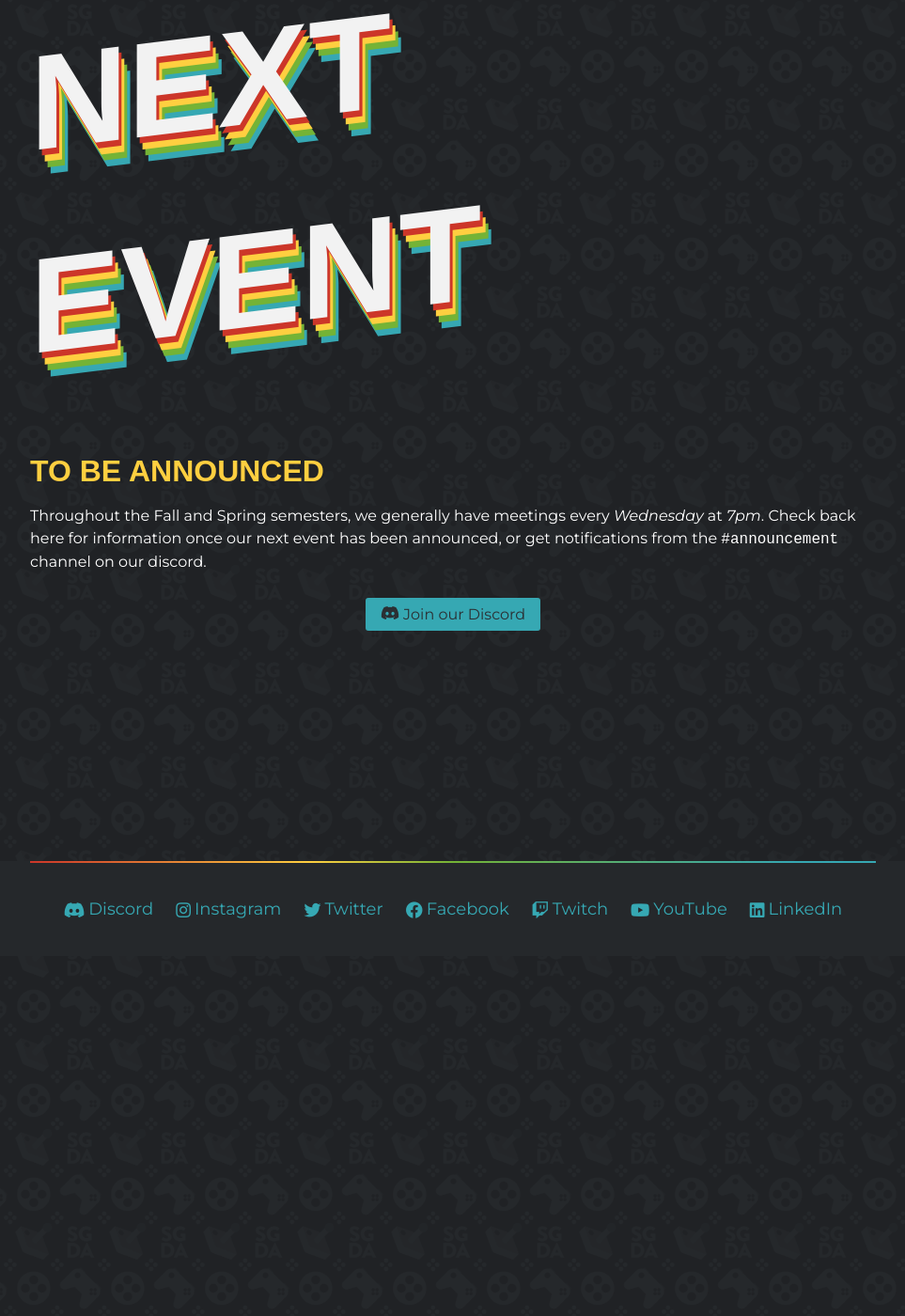
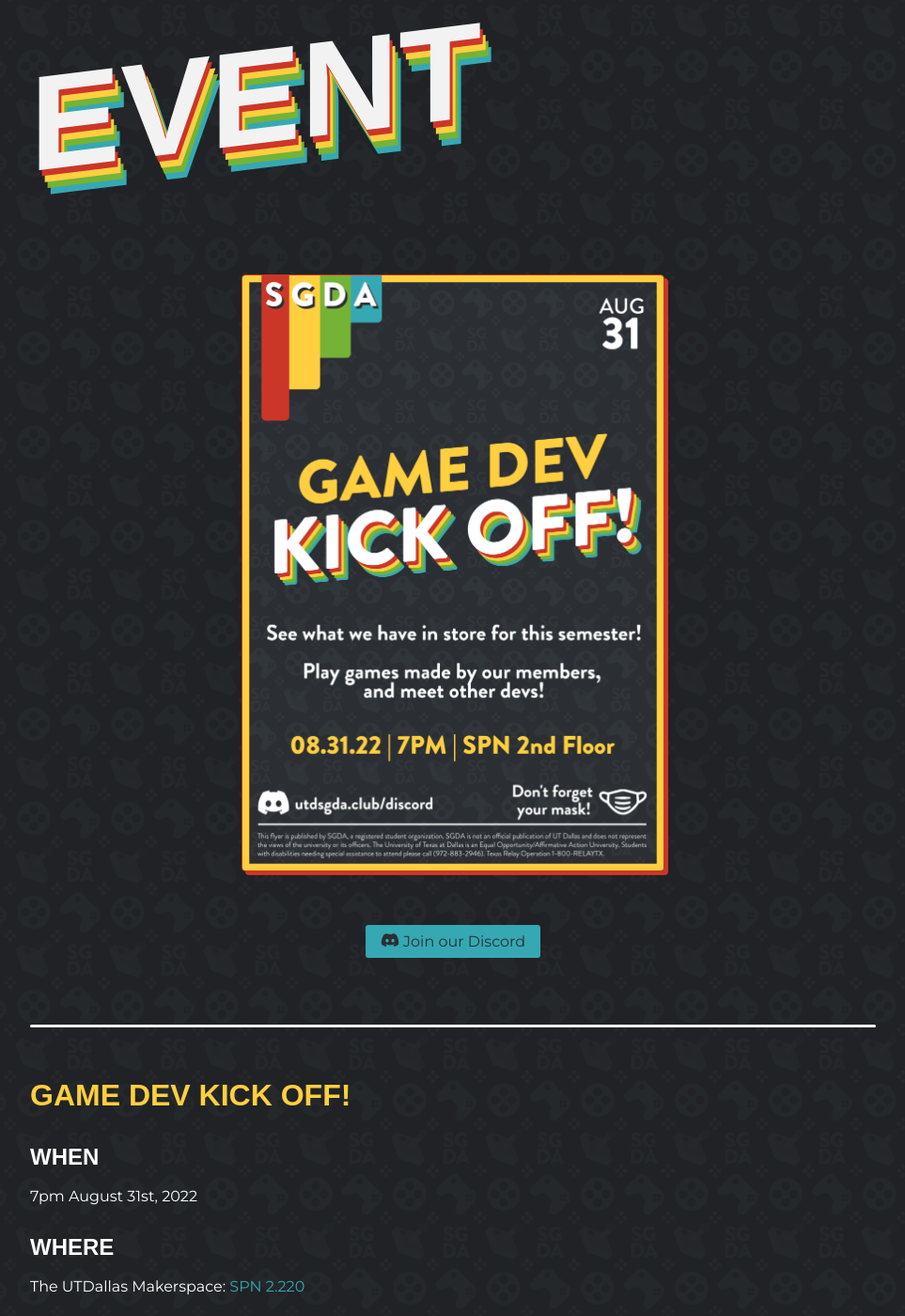
Before and after one commit to utd-sgda/utd-sgda.github.io, a Jekyll site: the page built from _pages/events.md, in a window 1280 px wide and 1400 px high, scrolled down 383 px. Shown: the whole window at 94% size, without its empty margins (158-1121 px from the left). Built offline with Jekyll 4.4.1, drawn with Linux system fonts in a browser that asks for light colours; some web fonts are replaced; comment, search, counter and statistics services are not loaded; some of the changed text lies outside the part shown.

Commit message:
events can be updated from a data file
added the 2022 fall kickoff event info

```diff
--- /dev/null
+++ b/_data/events.yml
@@ -0,0 +1,24 @@
+# Used in _pages/events.md
+#
+#   show-next-event (bool):   select info for event or default 'to be announced'.
+#   poster (str):             path from /assets/images/ to a poster to be display. poster should be resized to 900px wide for optimization purposes.
+#
+#   > The below info should be taken from the poster. It is put on the page as plain text to increase accessibility.
+#
+#   title (str):              the name of the event.
+#   when (str):               the date and time of the event.
+#   where (str):              The location of the meeting (this probably won't change much).
+#   what (str):               Additional info about what is happening at this event.
+
+show-next-event: true
+poster: "2022/08-31-22-fallKickoff.jpg"
+title: Game Dev Kick Off!
+when: >
+  7pm August 31st, 2022
+where: >
+  The UTDallas Makerspace: [SPN 2.220](https://map.concept3d.com/?id=1772#!m/550572)
+what: >
+  See what we have in store for this semester!
+
+
+  Play games made by our members, and meet other devs!
--- a/_pages/events.md
+++ b/_pages/events.md
@@ -7,6 +7,7 @@
 
 {% include title-animated.html text="Next Event" %}
 
+{% unless site.data.events.show-next-event %}
 # To Be Announced
 
 Throughout the Fall and Spring semesters, we generally have meetings every *Wednesday* at *7pm*. Check back here for information once our next event has been announced, or get notifications from the `#announcement` channel on our discord.
@@ -17,9 +18,36 @@
 
 <p class="p-1 lg:p-4"></p>
 
-<!-- {% include poster.html image="arcade-game-jam.png" %}
+{% else %}
+{% include poster.html image=site.data.events.poster %}
 
-# When
+<p class="p-1 lg:p-4"></p>
+
+<div class="text-center"><a class="button" href="/discord"> <i class="icon-discord" aria-hidden="true"></i> Join our Discord </a></div>
+
+<p class="p-1 lg:p-4"></p>
+
+---
+
+# {{ site.data.events.title }}
+
+## When
+
+{{ site.data.events.when }}
+
+## Where
+
+{{ site.data.events.where }}
+
+## What
+
+{{ site.data.events.what }}
+
+<div class="pt-12"></div>
+{% endunless %}
+
+{% comment %}
+<!-- # When
 
 Kick Off: **03/09/2022**
 Due Date: **03/20/2022**
@@ -66,3 +94,4 @@
    4. If someone joins the jam late and a team is willing to accept a new member that would not exceed the 5 person limit, the team can add the new participant to their team if they communicate with an SGDA Officer first.
 
 <div class="pt-12"> -->
+{% endcomment %}
```
Also changed, not shown: _pages/home.md (+1 -1 lines), assets/images/posters/2022/03-03-22-arcadeGameJam.png (renamed from assets/images/posters/arcade-game-jam.png), assets/images/posters/2022/08-31-22-fallKickoff.jpg (added).
